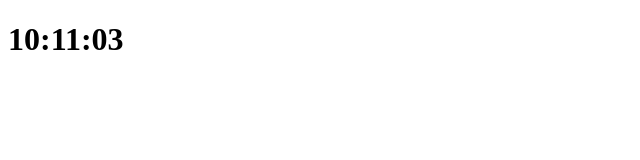
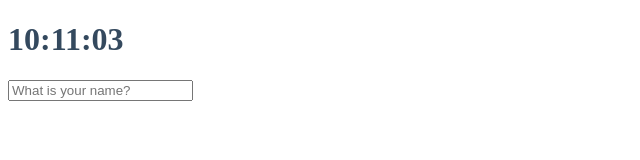
Before and after one commit to 2020newlife/2020_todolist, a plain HTML site: page index.html in a window 1280 px wide. Shown: the whole page, without its empty margins (0-640 px from the left). Drawn offline with Linux system fonts and the light colour scheme.

Commit message:
greeting.js
local storage_name save

```diff
--- /dev/null
+++ b/greeting.js
@@ -0,0 +1,46 @@
+const form = document.querySelector(".js-form"),
+    input = form.querySelector("input"),
+    greeting = document.querySelector(".js-greeting");
+
+const USER_LS = "currentUser",
+    SHOWING_CN = "showing";
+
+function saveName(text){
+    localStorage.setItem(USER_LS, text);
+}
+
+function handleSubmit(event){
+    event.preventDefault();
+    const currentValue = input.value;
+    paintGreeting(currentValue);
+    saveName(currentValue);
+}
+
+
+function askForName(){
+    form.classList.add(SHOWING_CN);
+    form.addEventListener("submit", handleSubmit);
+}
+
+function paintGreeting(text){
+    form.classList.remove(SHOWING_CN);
+    greeting.classList.add(SHOWING_CN);
+    greeting.innerText = `Hello ${text}`;
+}
+
+function loadName(){
+    const currentUser = localStorage.getItem(USER_LS);
+    if(currentUser === null){
+        //유저없는 경우
+        askForName();
+    }
+    else{
+        //유저있는 경우
+        paintGreeting(currentUser);
+    }
+}
+function init(){
+    loadName();
+}
+
+init();
--- a/index.css
+++ b/index.css
@@ -0,0 +1,12 @@
+body{
+    color: #34495e;
+}
+
+.form,
+.greeting{
+    display: none;
+}
+
+.showing{
+    display: block;
+}
--- a/index.html
+++ b/index.html
@@ -9,6 +9,11 @@
     <div class="js-clock">
         <h1>00:00</h1>
     </div>
+    <form class="js-form form">
+        <input type="text" placeholder = "What is your name?" />
+    </form>
+    <h4 class="js-greeting greeting"></h4>
     <script src="clock.js"></script>
+    <script src="greeting.js"></script>
 </body>
 </html>
```
